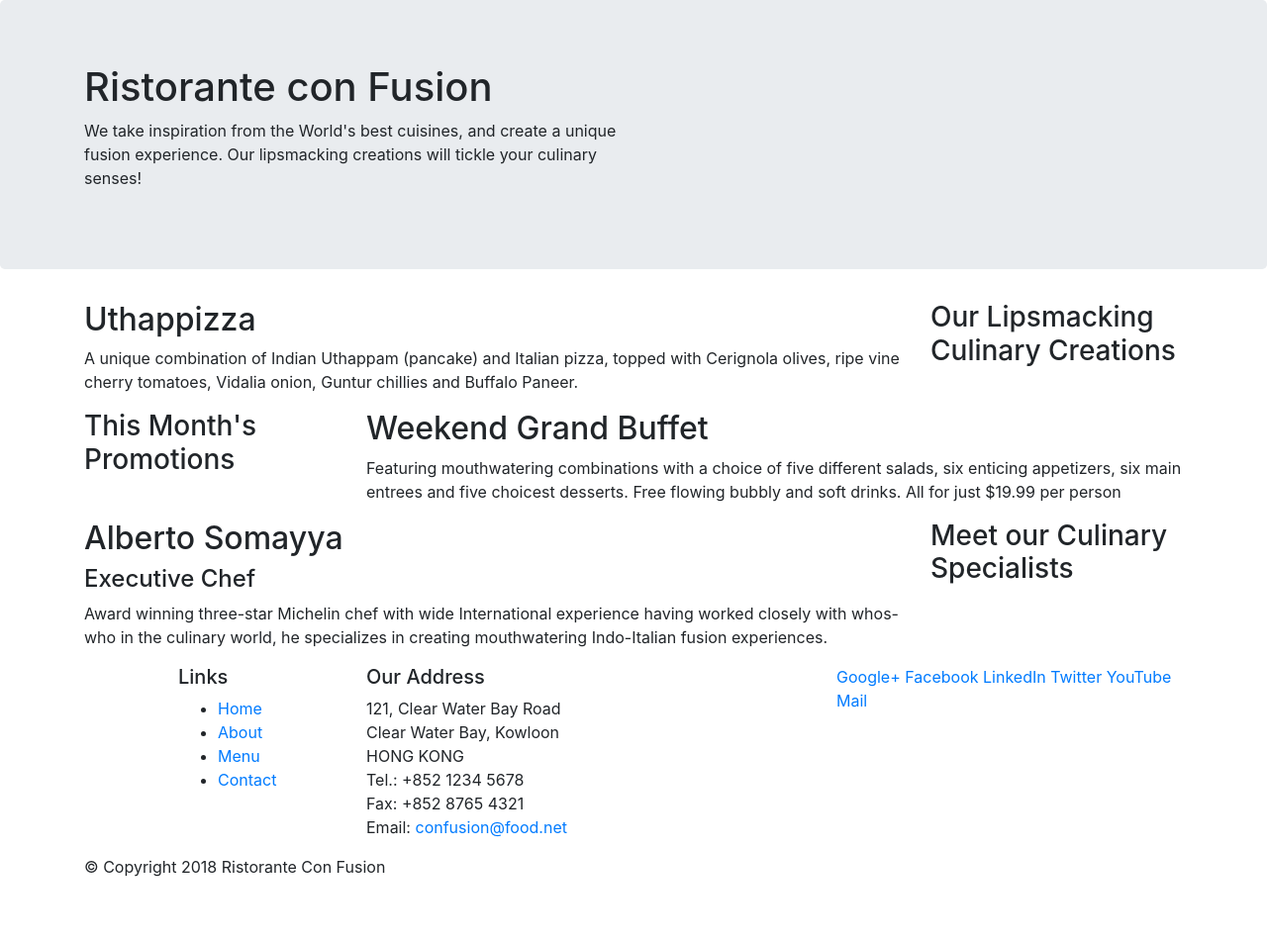
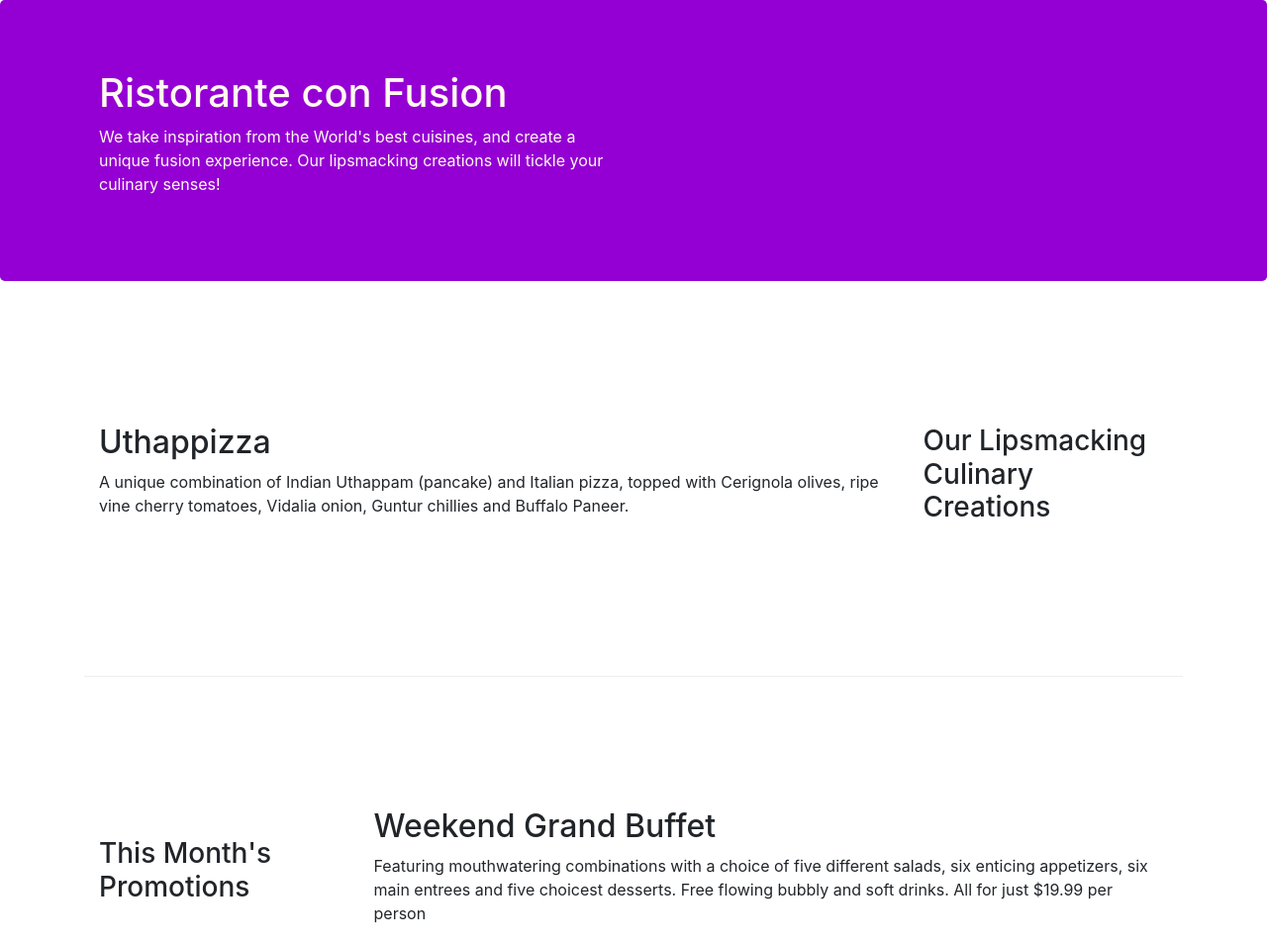
Before and after one commit to Mann18/bootstrap, a website: page index.html in a window 1280 px wide. Shown: the top 954 px of the page at 99% size. Before the commit the page ends 904 px from the top, so only its background shows below. Drawn offline with nearby package versions, Linux system fonts and the light colour scheme.

Commit message:
bootstrap-grid part 2

```diff
--- /dev/null
+++ b/css/styles.css
@@ -0,0 +1,29 @@
+.row-header {
+    margin: 0px auto;
+    padding: 0px auto;
+}
+
+.row-content {
+    margin: 0px auto;
+    padding: 50px  0px 50px 0px ;
+    border-bottom: 1px ridge;
+    min-height: 400px ;
+}
+
+footer {
+    background-color: lightgray;
+    margin: 0px auto;
+    padding: 20px 0px 20px 0px;
+}
+
+.jumbotron {
+    padding: 70px 0px 70px 0px;
+    margin: 0px auto;
+    background: darkviolet;
+    color: floralwhite;
+}
+
+.address {
+    font-size: 80%;
+    color: #0f0f0f;
+}
--- a/index.html
+++ b/index.html
@@ -9,6 +9,7 @@
 
      <!-- Bootstrap CSS -->
      <link rel="stylesheet" href="node_modules/bootstrap/dist/css/bootstrap.min.css">
+     <link rel="stylesheet" href="css/styles.css">
     <title>Ristorante Con Fusion</title>
 </head>
 
@@ -16,19 +17,19 @@
 
     <header class="jumbotron">
         <div class="container">
-            <div class="row">
-                <div class="col-12 col-sm-6">
+            <div class="row row-header">
+                <div class="col-12 col-sm-6 col-md-6">
                     <h1>Ristorante con Fusion</h1>
                     <p>We take inspiration from the World's best cuisines, and create a unique fusion experience. Our lipsmacking creations will tickle your culinary senses!</p>
                 </div>
-                <div class="col-12 col-sm">
+                <div class="col-12 col-sm col-md">
                 </div>
             </div>
         </div>
     </header>
 
     <div class="container">
-        <div class="row">
+        <div class="row row-content align-items-center">
             <div class="col-12 col-sm-4 order-sm-last col-md-3">
                 <h3>Our Lipsmacking Culinary Creations</h3>
             </div>
@@ -39,7 +40,7 @@
         </div>
 
 
-        <div class="row">
+        <div class="row row-content align-items-center">
             <div class="col-12 col-sm-4 order-sm-first col-md-3">
                 <h3>This Month's Promotions</h3>
             </div>
@@ -49,7 +50,7 @@
             </div>
         </div>
 
-        <div class="row">
+        <div class="row row-content align-items-center">
             <div class="col-12 col-sm-4 order-sm-last col-md-3">
                 <h3>Meet our Culinary Specialists</h3>
             </div>
@@ -61,12 +62,12 @@
         </div>
     </div>
 
-    <footer>
+    <footer class="footer">
         <div class="container">
             <div class="row">
                 <div class="col-4 offset-1 col-sm-2">
                     <h5>Links</h5>
-                    <ul>
+                    <ul class="list-unstyled">
                         <li><a href="#">Home</a></li>
                         <li><a href="#">About</a></li>
                         <li><a href="#">Menu</a></li>
@@ -75,7 +76,7 @@
                 </div>
                 <div class="col-7 col-sm-5">
                     <h5>Our Address</h5>
-                    <address>
+                    <address class="address">
 		              121, Clear Water Bay Road<br>
 		              Clear Water Bay, Kowloon<br>
 		              HONG KONG<br>
@@ -84,8 +85,8 @@
 		              Email: <a href="mailto:confusion@food.net">confusion@food.net</a>
 		           </address>
                 </div>
-                <div class="col-12 col-sm-4">
-                    <div>
+                <div class="col-12 col-sm-4 align-self-center">
+                    <div class="text-center">
                         <a href="http://google.com/+">Google+</a>
                         <a href="http://www.facebook.com/profile.php?id=">Facebook</a>
                         <a href="http://www.linkedin.com/in/">LinkedIn</a>
@@ -95,7 +96,7 @@
                     </div>
                 </div>
            </div>
-           <div class="row">
+           <div class="row justify-content-center">
                 <div class="col-auto">
                     <p>© Copyright 2018 Ristorante Con Fusion</p>
                 </div>
```
